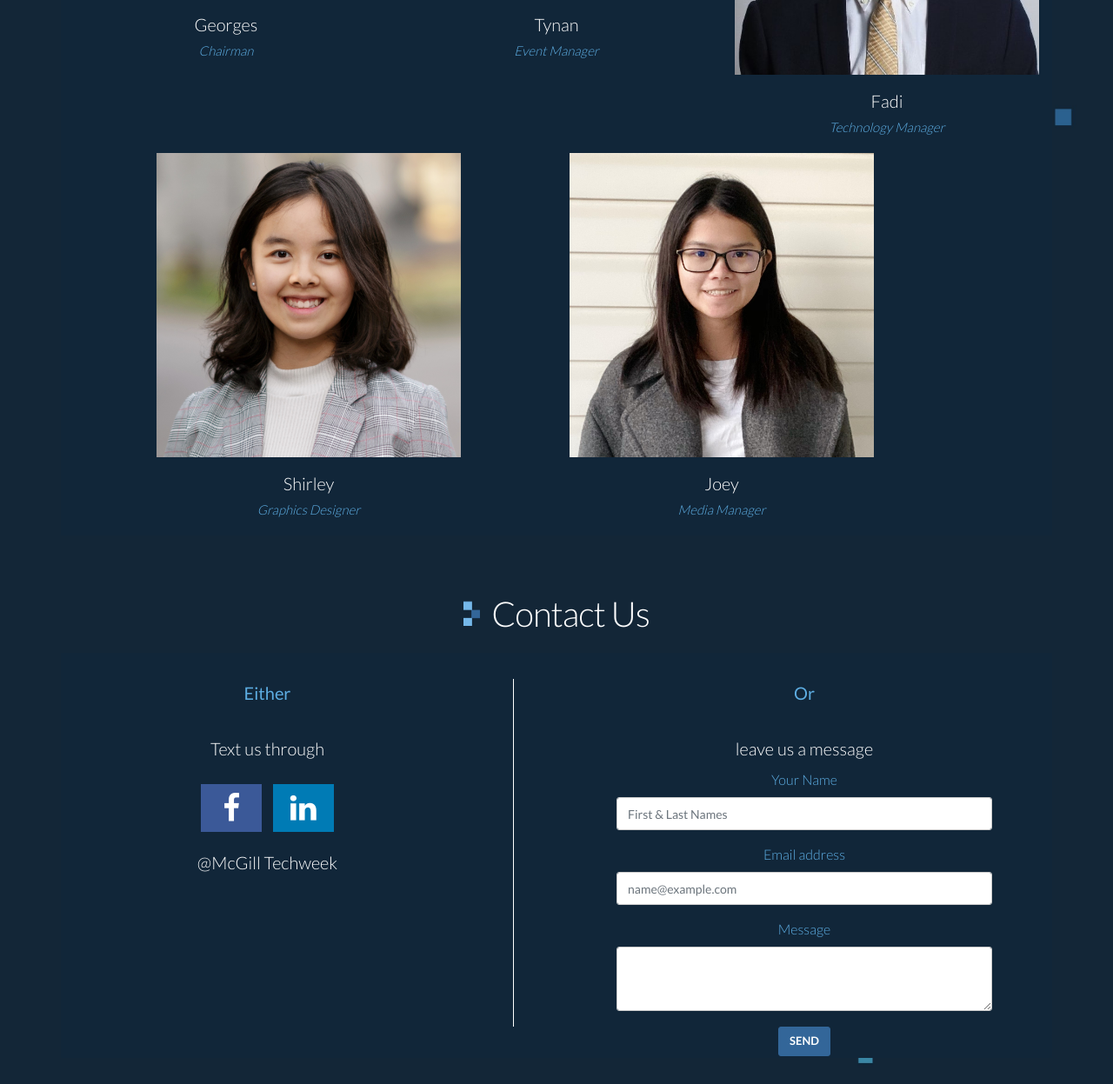
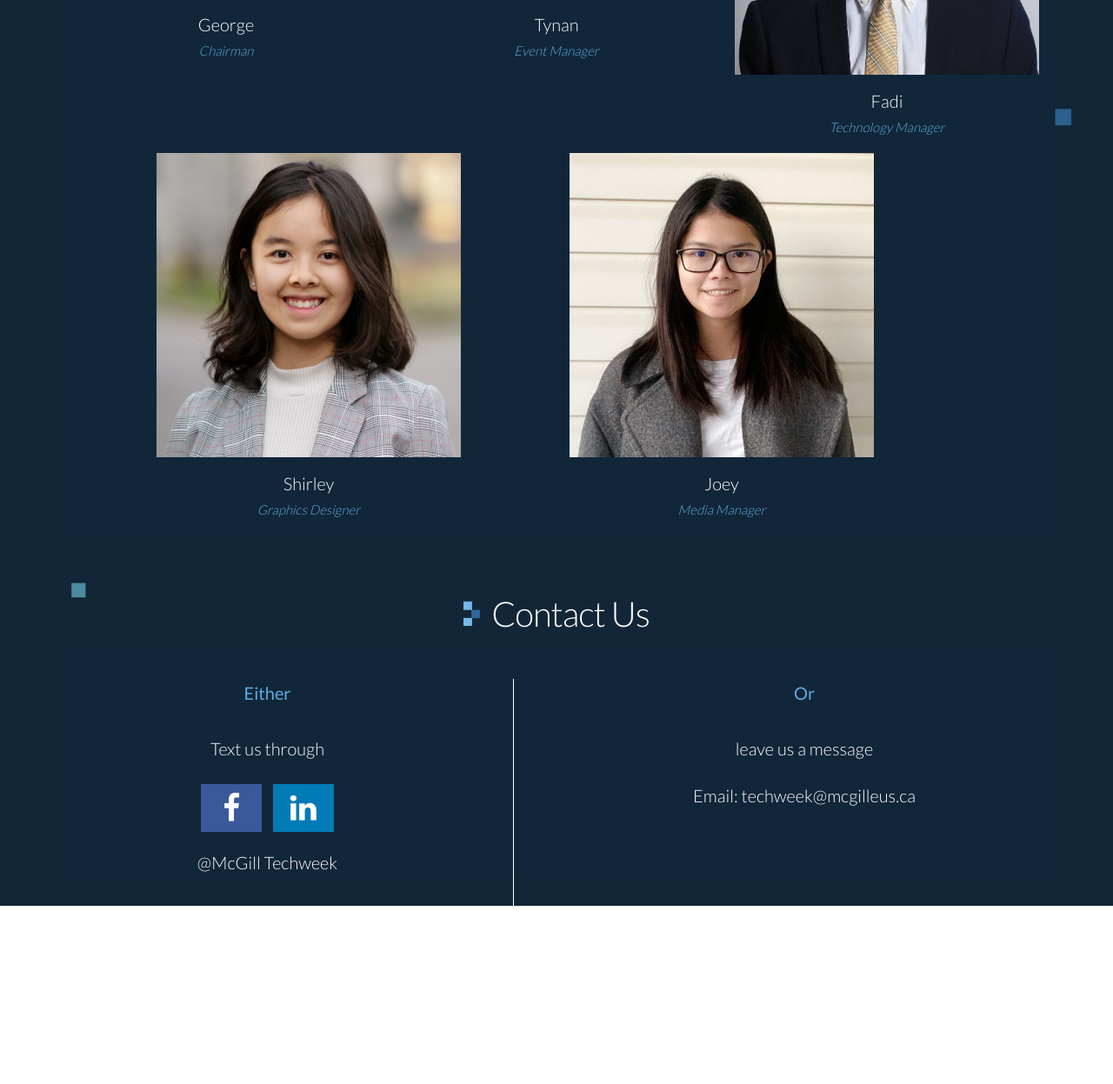
Before and after one commit to McGillEUS/TechWeek, a plain HTML site: page index.html in a window 1280 px wide. Shown: the part 4397-5644 px from the top of the page at 87% size. After the commit the page ends 5578 px from the top, so only its background shows below. Drawn offline with nearby package versions, Linux system fonts and the light colour scheme; files that its build step writes are made by us from their sources.

Commit message:
Change the "contact us" section

```diff
--- a/index.html
+++ b/index.html
@@ -37,7 +37,7 @@
     <!-- BEGIN OUTTER -->
 
    <nav class="navbar navbar-c navbar-expand-lg navbar-custom">
-        <a class="navbar-brand" href="#"><img src="assets/logo.png" width="150px"></a>
+        <a class="navbar-brand" href="./index.html"><img src="assets/logo.png" width="150px"></a>
         <div class="navbar-header">
         <button class="navbar-toggler" type="button" data-toggle="collapse" data-target="#navbarSupportedContent" aria-controls="navbarSupportedContent" aria-expanded="false" aria-label="Toggle navigation">
           <span class="navbar-toggler-icon"></span>
@@ -281,7 +281,7 @@
                         <div class="row" >
                           <div class="col-lg-2.4 col-md-4 col-sm-4 mg-sm" style="padding-top:0px">
                             <img class="img-fluid" src="./assets/Teams/George.jpg" style="filter: contrast(100%);"Responsive image>
-                            <p class="name">Georges</p>
+                            <p class="name">George</p>
                             <p class="role"> <i>Chairman</i></p>
                           </div>
                           <div class="col-lg-2.4 col-md-4 col-sm-4 mg-sm" style="padding-top:0px">
@@ -348,7 +348,9 @@
                                       <h5 class="subtitle" style="text-align:center; margin-left: 0%; margin-right: 0%; line-height: 2rem; color:white;margin-top:30px;">
                                         <b style="color: #5DADE2;">Or</b> <br><br> leave us a message<br>
                                       </h5>
-                                        <div class="form-group"
+                                       <p class="name">Email: techweek@mcgilleus.ca </p>
+
+                                        <!-- <div class="form-group"
                                             style="max-width: 500px; justify-content: left; margin-left: 10%; margin-right:10%; padding:0px;">
                                             <label for="exampleFormControlInput1" style="padding:0px; color:#5DADE2;">Your Name</label>
                                             <input type="email" class="form-control" id="exampleFormControlInput1"
@@ -365,7 +367,8 @@
                                             <label for="exampleFormControlTextarea1" style="padding:0px; color:#5DADE2;">Message</label>
                                             <textarea class="form-control" id="exampleFormControlTextarea1" rows="3"></textarea>
                                         </div>
-                                        <button type="submit" class="btn btn-primary">Send</button>
+                                        <button type="submit" class="btn btn-primary">Send</button> -->
+
                                     </form>
                             </div>
                           </div>
```
Also changed, not shown: Event-5G.html (+6 -3 lines), Event-AN.html (+6 -3 lines), Event-AU.html (+6 -3 lines), Event-EL.html (+6 -3 lines), Event-FP.html (+10 -3 lines), Event-TP.html (+6 -3 lines).
